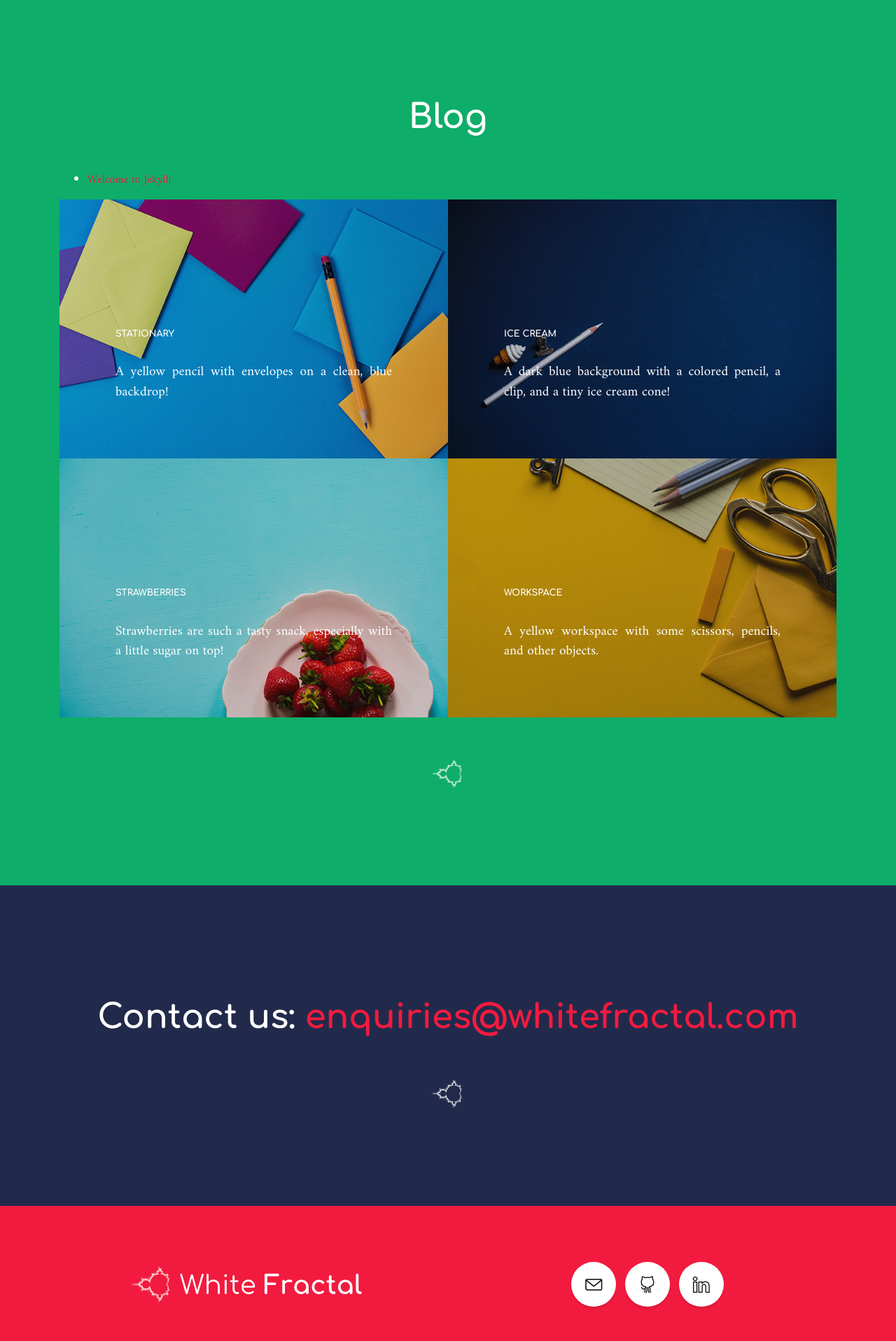
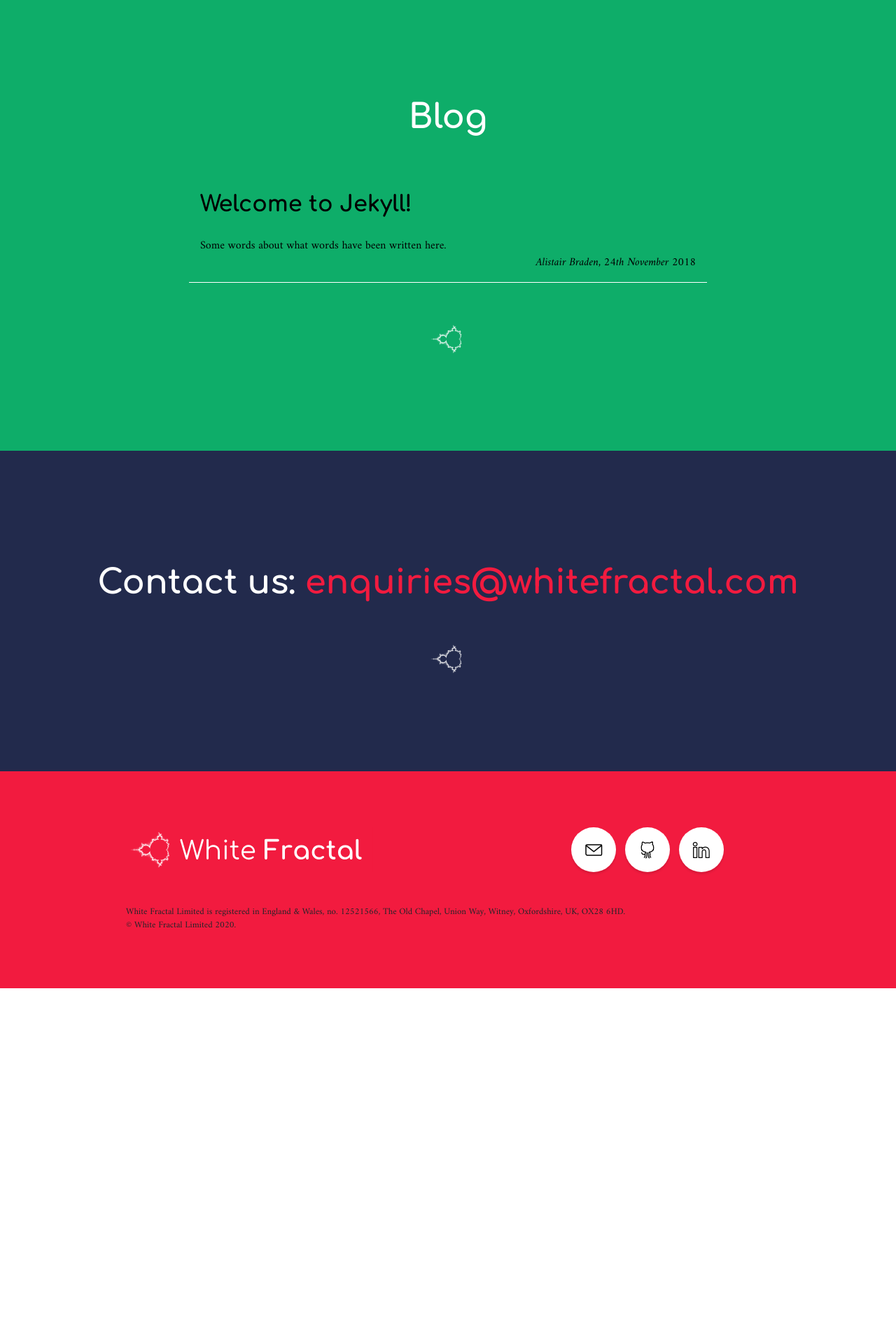
Before and after one commit to whitefractal/whitefractal, a Jekyll site: the page built from index.html, in a window 1280 px wide. Shown: the part 3300-5216 px from the top of the page at 70% size. Built offline with Jekyll 4.4.1, drawn with Linux system fonts in a browser that asks for light colours; after the commit the page ends 4712 px from its top, so only the background shows below that.

Commit message:
Blog index

```diff
--- a/_posts/2018-11-24-welcome-to-jekyll.markdown
+++ b/_posts/2018-11-24-welcome-to-jekyll.markdown
@@ -4,6 +4,7 @@ title:  "Welcome to Jekyll!"
 date:   2018-11-24 12:27:47 +0530
 categories: jekyll update
 author: Alistair Braden
+summary: Some words about what words have been written here.
 ---
 
 You’ll find this post in your `_posts` directory. Go ahead and edit it and re-build the site to see your changes. You can rebuild the site in many different ways, but the most common way is to run `jekyll serve`, which launches a web server and auto-regenerates your site when a file is updated.
--- a/assets/css/whitefractal.css
+++ b/assets/css/whitefractal.css
@@ -209,7 +209,7 @@ body.post {
 }
 
 .post footer {
-  height: 310px;
+  min-height: 310px;
 }
 
 .post .attribution {
@@ -219,6 +219,24 @@ body.post {
   color: #F21B3F;
   text-align: right;
 }
+
+a.blog-index {
+  color: #000;
+  display: block;
+  padding: 0 1em 1rem;
+  border-bottom: 1px solid #fff;
+}
+
+a.blog-index:hover {
+  color: #fff;
+  text-decoration: none;
+}
+
+.blog-index .attribution {
+  text-align: right;
+  font-style: italic;
+}
+
 
 /* Side Menu */
 #sidebar-wrapper {
--- a/index.html
+++ b/index.html
@@ -56,61 +56,16 @@ layout: default
             <h2 class="mb-5">Blog</h2>
         </div>
 
-
-<ul>
-  {% for post in site.posts %}
-    <li>
-      <a href="{{ post.url }}">{{ post.title }}</a>
-    </li>
-  {% endfor %}
-</ul>
-
-
         <div class="row no-gutters">
-            <div class="col-lg-6">
-                <a class="portfolio-item" href="#">
-              <span class="caption">
-                <span class="caption-content">
-                  <h2>Stationary</h2>
-                  <p class="mb-0">A yellow pencil with envelopes on a clean, blue backdrop!</p>
-                </span>
-              </span>
-              <img class="img-fluid" src="{{ site.baseurl }}/assets/img/portfolio-1.jpg" alt="">
-            </a>
-            </div>
-            <div class="col-lg-6">
-                <a class="portfolio-item" href="#">
-              <span class="caption">
-                <span class="caption-content">
-                  <h2>Ice Cream</h2>
-                  <p class="mb-0">A dark blue background with a colored pencil, a clip, and a tiny ice cream cone!</p>
-                </span>
-              </span>
-              <img class="img-fluid" src="{{ site.baseurl }}/assets/img/portfolio-2.jpg" alt="">
-            </a>
-            </div>
-            <div class="col-lg-6">
-                <a class="portfolio-item" href="#">
-              <span class="caption">
-                <span class="caption-content">
-                  <h2>Strawberries</h2>
-                  <p class="mb-0">Strawberries are such a tasty snack, especially with a little sugar on top!</p>
-                </span>
-              </span>
-              <img class="img-fluid" src="{{ site.baseurl }}/assets/img/portfolio-3.jpg" alt="">
-            </a>
-            </div>
-            <div class="col-lg-6">
-                <a class="portfolio-item" href="#">
-              <span class="caption">
-                <span class="caption-content">
-                  <h2>Workspace</h2>
-                  <p class="mb-0">A yellow workspace with some scissors, pencils, and other objects.</p>
-                </span>
-              </span>
-              <img class="img-fluid" src="{{ site.baseurl }}/assets/img/portfolio-4.jpg" alt="">
-            </a>
-            </div>
+            {% for post in site.posts %}
+              <div class="col-lg-8 mx-auto">
+                <a class="blog-index" href="{{ post.url }}">
+                  <h3>{{ post.title }}</h3>
+                  <p>{{ post.summary }}</p>
+                  <div class="attribution">{{ post.author}}, {{ post.date | date_to_long_string: "ordinal" }}</div>
+                </a>
+              </div>
+            {% endfor %}
         </div>
     </div>
 </section>
```
